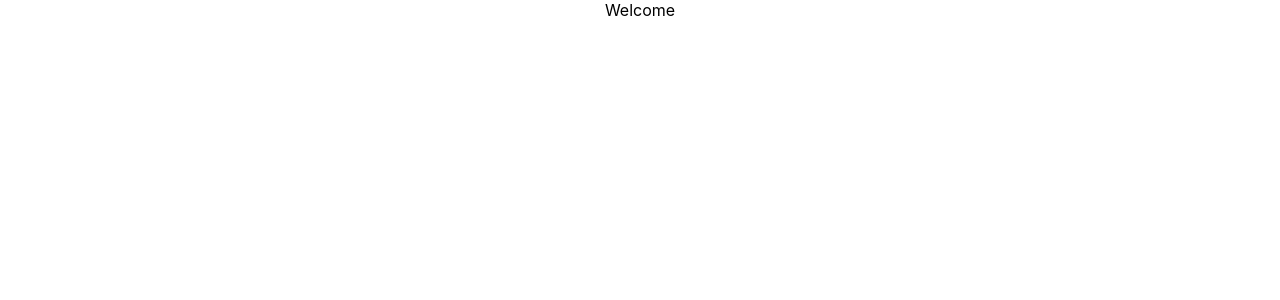
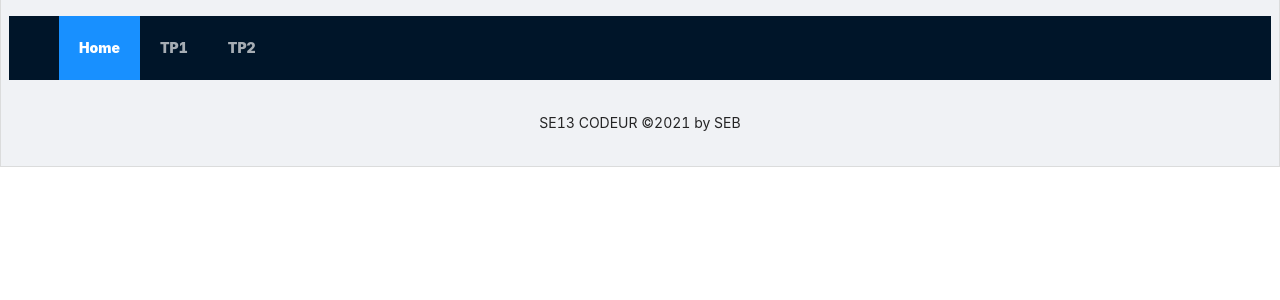
Before and after one commit to jonathandevcom/exos-s1, a React (Create React App) app: page / in a window 1280 px wide. Shown: the top 300 px of the page. Built offline with nearby package versions, Linux system fonts and the light colour scheme.

Commit message:
added Layout component to App

```diff
--- a/package.json
+++ b/package.json
@@ -10,10 +10,13 @@
     "@types/node": "^16.11.19",
     "@types/react": "^17.0.38",
     "@types/react-dom": "^17.0.11",
+    "antd": "^4.18.3",
     "react": "^17.0.2",
     "react-dom": "^17.0.2",
+    "react-redux": "^7.2.6",
     "react-router-dom": "^6.2.1",
     "react-scripts": "^3.0.1",
+    "redux": "^4.1.2",
     "typescript": "^4.5.4",
     "uuid": "^8.3.2",
     "web-vitals": "^2.1.3"
--- a/src/App.css
+++ /dev/null
@@ -1,38 +0,0 @@
-.App {
-  text-align: center;
-}
-
-.App-logo {
-  height: 40vmin;
-  pointer-events: none;
-}
-
-@media (prefers-reduced-motion: no-preference) {
-  .App-logo {
-    animation: App-logo-spin infinite 20s linear;
-  }
-}
-
-.App-header {
-  background-color: #282c34;
-  min-height: 100vh;
-  display: flex;
-  flex-direction: column;
-  align-items: center;
-  justify-content: center;
-  font-size: calc(10px + 2vmin);
-  color: white;
-}
-
-.App-link {
-  color: #61dafb;
-}
-
-@keyframes App-logo-spin {
-  from {
-    transform: rotate(0deg);
-  }
-  to {
-    transform: rotate(360deg);
-  }
-}
--- a/src/App.tsx
+++ /dev/null
@@ -1,12 +0,0 @@
-import React from 'react';
-import './App.css';
-
-function App() {
-  return (
-    <div className="App">
-      Welcome
-    </div>
-  );
-}
-
-export default App;
--- /dev/null
+++ b/src/App/App.css
@@ -0,0 +1,68 @@
+.header {
+  border: 1px solid #dbdcdc;
+  border-top: 0;
+  display: flex;
+  padding: 0.5rem;
+}
+
+.header-title {
+  flex: 1;
+  margin: 0.5rem 0;
+  font-weight: 900;
+  font-size: 1.4rem;
+  text-align: 'center';
+}
+
+.home {
+    align-items: center;
+    max-width: 600px;
+    margin: auto;
+    align-items: 'center';
+    justify-content: 'center';
+}
+
+
+.contentStyle {
+    padding: '3rem 3rem';
+    flex-direction: 'row';
+    justify-content: 'center';
+    align-items: 'center';
+}
+
+.title {
+    background-color: #55cfee;
+}
+
+.mission-btn {
+  background-color: #55cfee;
+  color: #fff;
+  border: none;
+  padding: 0.5rem 1rem;
+  display: flex;
+  justify-content: center;
+  align-items: center;
+  border-radius: 500px;
+  transition: 200ms;
+  cursor: pointer;
+}
+
+.login-btn:hover {
+  opacity: 0.9;
+}
+
+.login-btn > * {
+  margin-right: 0.5rem;
+}
+
+.App-link {
+  color: #61dafb;
+}
+
+@keyframes App-logo-spin {
+  from {
+    transform: rotate(0deg);
+  }
+  to {
+    transform: rotate(360deg);
+  }
+}
--- /dev/null
+++ b/src/App/App.tsx
@@ -0,0 +1,25 @@
+import React from 'react';
+import './App.css';
+import Tp1Page from '../pages/tp1.page';
+import Layout from '../components/Layout.component';
+
+import { Route, Routes } from 'react-router'
+
+
+const App = () => {
+
+  return (
+    <Layout>
+      <Routes>
+
+        <Route path='/'
+          element={<Tp1Page />} />
+
+
+      </Routes>
+    </Layout>
+
+  )
+}
+
+export default App
--- /dev/null
+++ b/src/components/Layout.component.tsx
@@ -0,0 +1,31 @@
+import React, { FC } from 'react'
+import { Layout, Menu } from 'antd'
+import { Content, Footer, Header } from 'antd/lib/layout/layout'
+import { Link } from 'react-router-dom'
+
+const HCLayout: FC = ({ children }) => {
+    return (
+        <Layout className='header'>
+
+            <Header className='header-title'>
+                <Menu theme='dark' mode='horizontal' defaultSelectedKeys={['home']}>
+                    <Menu.Item key='home'>
+                        <Link to='/'>Home</Link>
+                    </Menu.Item>
+                    <Menu.Item key='tp1'>
+                        <Link to='/tp1'>TP1</Link>
+                    </Menu.Item>
+                    <Menu.Item key='tp2'>
+                        <Link to='/tp2'>TP2</Link>
+                    </Menu.Item>
+                </Menu>
+            </Header>
+
+            <Content className='contentStyle' children={children}></Content>
+            <Footer style={{ textAlign: 'center' }}>SE13 CODEUR ©2021 by SEB </Footer>
+
+        </Layout>
+    )
+}
+
+export default HCLayout
--- /dev/null
+++ b/src/datas/exo1.data.js
@@ -0,0 +1 @@
+export let MOCK_POSTS = [  {    id: 1,    title: 'ReactJS - Le DOM Virtuel',    description: 'Comprendre le DOM virtuel',    url: '#',    votes: 10,    submitterAvatarUrl: 'https://www.shareicon.net/data/256x256/2016/07/05/791372_man_512x512.png',    productImageUrl: 'https://pbs.twimg.com/profile_images/724636714879217664/qvWxOjjm_400x400.jpg',  },  {    id: 2,    title: 'Angular vs ReactJS ?',    description: 'C\'est quoi le mieux?',    url: '#',    votes: 15,    submitterAvatarUrl: 'https://cdn.icon-icons.com/icons2/108/PNG/256/males_male_avatar_man_people_faces_18352.png',    productImageUrl: 'https://pbs.twimg.com/profile_images/378800000530484174/24b75ef0ebb48e358f5173e737c9d842.png',  },  {    id: 3,    title: 'Les formulaires avec React',    description: 'Construire ses formulaires facilement',    url: '#',    votes: 1,    submitterAvatarUrl: 'https://encrypted-tbn0.gstatic.com/images?q=tbn:ANd9GcS48hUmgdOLob9vfXbUEriUueNyMRpKyYB1ggdq_Wh6nuCVqC1tgQ',    productImageUrl: 'https://vignette.wikia.nocookie.net/kingdomhearts/images/2/26/Wayfinder_%28Aqua%29_KHBBS.png/revision/latest?cb=20100928121955',  },  {    id: 4,    title: 'Routing',    description: 'Mise en place du routing',    url: '#',    votes: 0,    submitterAvatarUrl: 'https://www.shareicon.net/data/128x128/2016/06/27/787165_man_512x512.png',    productImageUrl: 'https://luna1.co/798db1.png',  },];
--- a/src/index.tsx
+++ b/src/index.tsx
@@ -1,17 +1,29 @@
-import React from 'react';
-import ReactDOM from 'react-dom';
-import './index.css';
-import App from './App';
-import reportWebVitals from './reportWebVitals';
+import React from 'react'
+import ReactDOM from 'react-dom'
+import 'antd/dist/antd.css'
+import reportWebVitals from './reportWebVitals'
 
-ReactDOM.render(
-  <React.StrictMode>
-    <App />
-  </React.StrictMode>,
-  document.getElementById('root')
-);
+import Provider from 'redux';
+import { BrowserRouter as Router } from 'react-router-dom'
+import App from './App/App'
+
+function AppWithReduxContext() {
+
+
+    return (
+
+        <Router>
+          <App />
+
+        </Router>
+
+    )
+
+}
+
+ReactDOM.render(<AppWithReduxContext />, document.getElementById('root'))
 
 // If you want to start measuring performance in your app, pass a function
 // to log results (for example: reportWebVitals(console.log))
 // or send to an analytics endpoint. Learn more: https://bit.ly/CRA-vitals
-reportWebVitals();
+reportWebVitals()
--- /dev/null
+++ b/src/pages/tp1.page.tsx
@@ -0,0 +1,11 @@
+import React from 'react'
+
+const TP1Page = () => {
+    return (
+        <div>
+
+        </div>
+    )
+}
+
+export default TP1Page
```
Also changed, not shown: 1 other file (tests, documents, lock files or other folders). Lines whose indentation alone changed are shown as unchanged.
